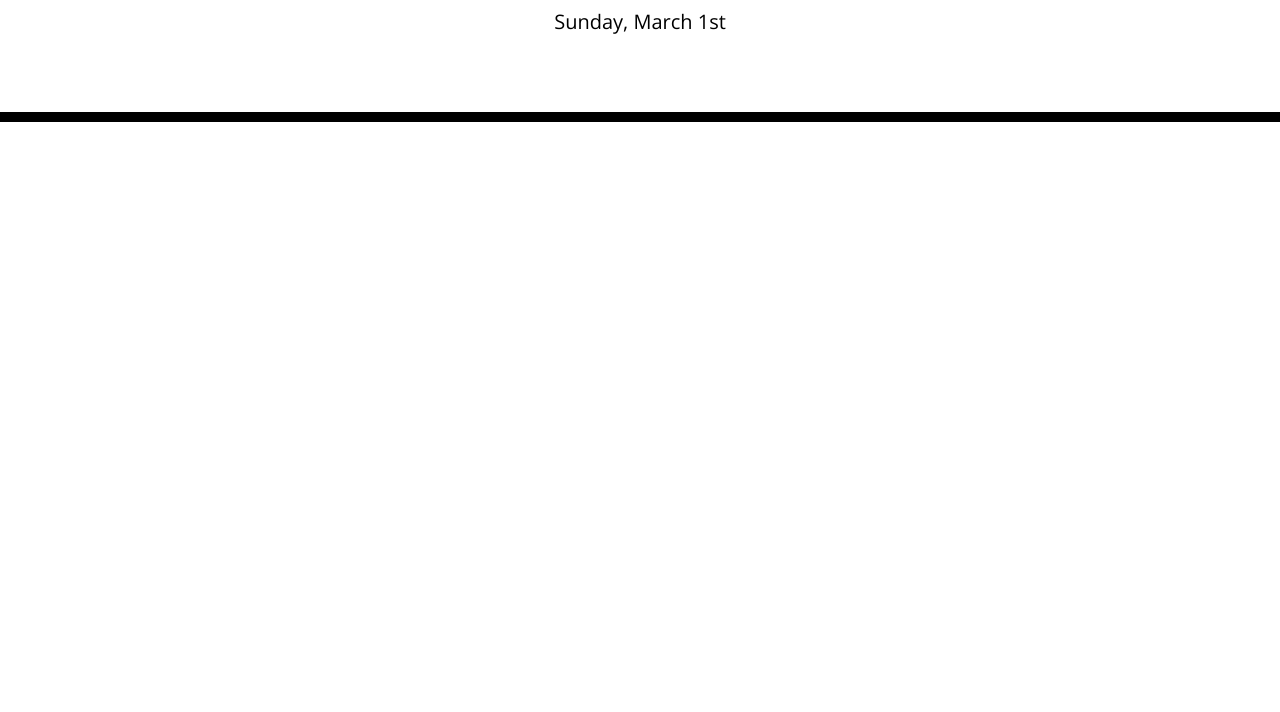
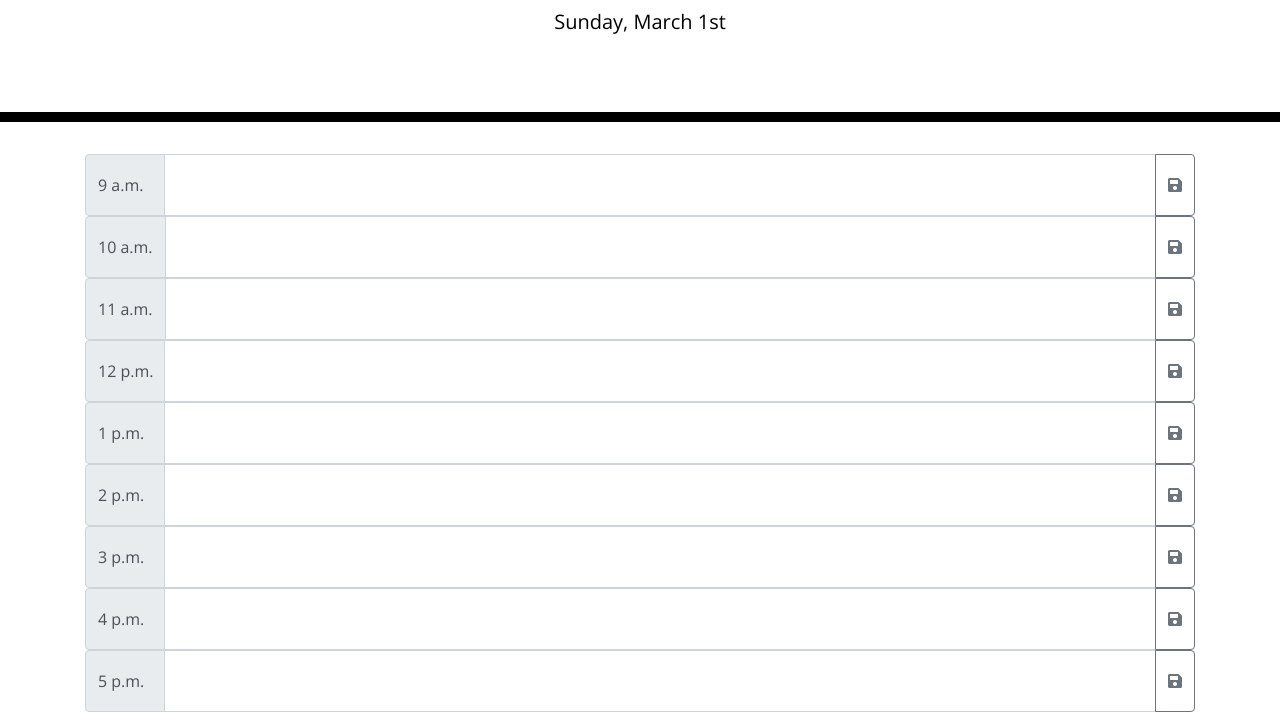
Before and after one commit to dsarra1018/Work-Day-Scheduler, a plain HTML site: page index.html in a window 1280 px wide. Shown: the part 182-894 px from the top of the page. Before the commit the page ends 800 px from the top, so only its background shows below. Drawn offline with nearby package versions, Linux system fonts and the light colour scheme.

Commit message:
Added buttons using bootstrap on index.html. Added .ready on script.

```diff
--- a/assets/scripts/scripts.js
+++ b/assets/scripts/scripts.js
@@ -1,5 +1,16 @@
-// Displaying todays date
-let day = moment().format('dddd');
-let monthAndDay = moment().format('MMMM Do');
+$(document).ready(function(){
 
-$("#currentDay").text(day + ", " + monthAndDay);
+    // Displaying todays date
+    let day = moment().format('dddd');
+    let monthAndDay = moment().format('MMMM Do');
+
+    $("#currentDay").text(day + ", " + monthAndDay);
+
+
+
+
+
+
+
+
+})
--- a/index.html
+++ b/index.html
@@ -30,6 +30,107 @@
     </header>
     <div class="container">
       <!-- Timeblocks go here -->
+
+      <!-- 9 a.m. timeblock-->
+      <div class="input-group">
+        <div class="input-group-prepend">
+          <span class="input-group-text" style="width:80px">9 a.m.</span>
+        </div>
+        <textarea class="form-control" aria-label="With textarea"></textarea>
+        <div class="input-group-append">
+          <button class="btn btn-outline-secondary fas fa-save" type="button" id="button-addon2"></button>
+        </div>
+      </div>
+
+      <!-- 10 a.m. timeblock-->
+      <div class="input-group">
+        <div class="input-group-prepend">
+          <span class="input-group-text">10 a.m.</span>
+        </div>
+        <textarea class="form-control" aria-label="With textarea"></textarea>
+        <div class="input-group-append">
+          <button class="btn btn-outline-secondary fas fa-save" type="button" id="button-addon2"></button>
+        </div>
+      </div>
+
+      <!-- 11 a.m. timeblock-->
+      <div class="input-group">
+        <div class="input-group-prepend">
+          <span class="input-group-text">11 a.m.</span>
+        </div>
+        <textarea class="form-control" aria-label="With textarea"></textarea>
+        <div class="input-group-append">
+          <button class="btn btn-outline-secondary fas fa-save" type="button" id="button-addon2"></button>
+        </div>
+      </div>
+
+      <!-- 12 p.m. timeblock-->
+      <div class="input-group">
+        <div class="input-group-prepend">
+          <span class="input-group-text" style="width:80px">12 p.m.</span>
+        </div>
+        <textarea class="form-control" aria-label="With textarea"></textarea>
+        <div class="input-group-append">
+          <button class="btn btn-outline-secondary fas fa-save" type="button" id="button-addon2"></button>
+        </div>
+      </div>
+
+      <!-- 1 p.m. timeblock-->
+      <div class="input-group">
+        <div class="input-group-prepend">
+          <span class="input-group-text" style="width:80px">1 p.m.</span>
+        </div>
+        <textarea class="form-control" aria-label="With textarea"></textarea>
+        <div class="input-group-append">
+          <button class="btn btn-outline-secondary fas fa-save" type="button" id="button-addon2"></button>
+        </div>
+      </div>
+
+      <!-- 2 p.m. timeblock-->
+      <div class="input-group">
+        <div class="input-group-prepend">
+          <span class="input-group-text" style="width:80px">2 p.m.</span>
+        </div>
+        <textarea class="form-control" aria-label="With textarea"></textarea>
+        <div class="input-group-append">
+          <button class="btn btn-outline-secondary fas fa-save" type="button" id="button-addon2"></button>
+        </div>
+      </div>
+
+      <!-- 3 p.m. timeblock-->
+      <div class="input-group">
+        <div class="input-group-prepend">
+          <span class="input-group-text" style="width:80px">3 p.m.</span>
+        </div>
+        <textarea class="form-control" aria-label="With textarea"></textarea>
+        <div class="input-group-append">
+          <button class="btn btn-outline-secondary fas fa-save" type="button" id="button-addon2"></button>
+        </div>
+      </div>
+
+      <!-- 4 p.m. timeblock-->
+      <div class="input-group">
+        <div class="input-group-prepend">
+          <span class="input-group-text" style="width:80px">4 p.m.</span>
+        </div>
+        <textarea class="form-control" aria-label="With textarea"></textarea>
+        <div class="input-group-append">
+          <button class="btn btn-outline-secondary fas fa-save" type="button" id="button-addon2"></button>
+        </div>
+      </div>
+
+      <!-- 5 p.m. timeblock-->
+      <div class="input-group">
+        <div class="input-group-prepend">
+          <span class="input-group-text" style="width:80px">5 p.m.</span>
+        </div>
+        <textarea class="form-control" aria-label="With textarea"></textarea>
+        <div class="input-group-append">
+          <button class="btn btn-outline-secondary fas fa-save" type="button" id="button-addon2"></button>
+        </div>
+      </div>
+
+
     </div>
 
     <script src="https://code.jquery.com/jquery-3.4.1.min.js"></script>
```
